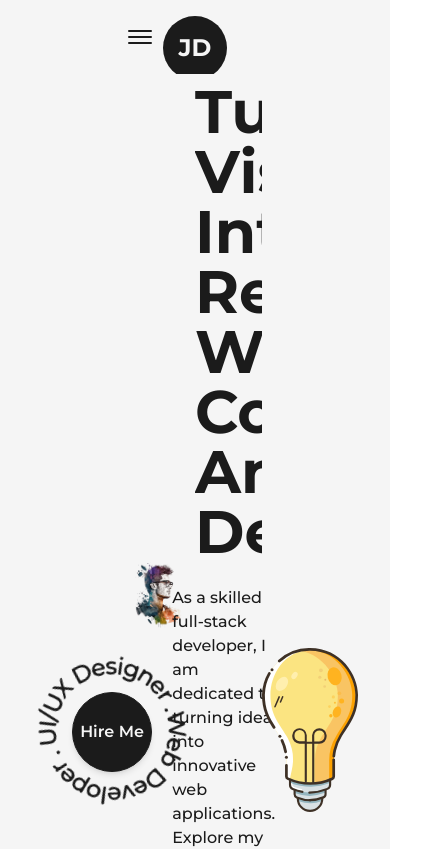
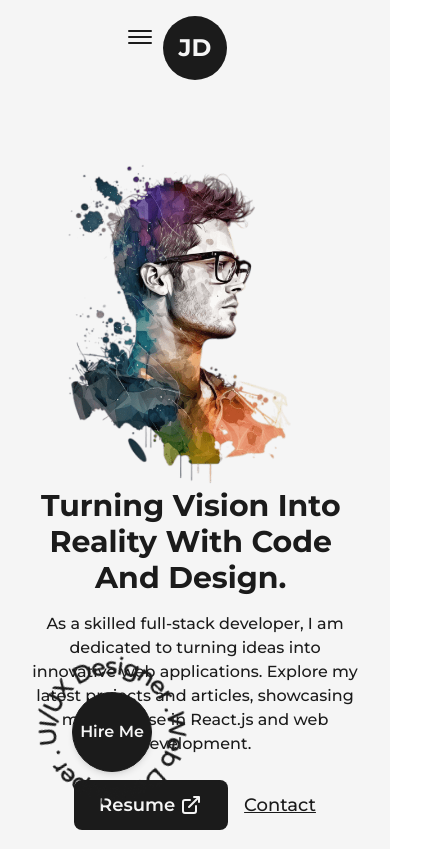
Before and after one commit to Avijit-Sarkar/Next.js-portfolio-bucks, a Next.js app: page / in a window 390 px wide. Shown: the top 849 px of the page, 424 px wide, since content can reach past the window. Built offline with nearby package versions, Linux system fonts and the light colour scheme.

Commit message:
making the home page responsive

```diff
--- a/src/components/AnimatedText.js
+++ b/src/components/AnimatedText.js
@@ -1,5 +1,5 @@
-import React from 'react';
-import { motion } from 'framer-motion';
+import React from "react";
+import { motion } from "framer-motion";
 
 const quote = {
   initial: {
@@ -28,18 +28,18 @@
   },
 };
 
-const AnimatedText = ({ text, className = '' }) => {
+const AnimatedText = ({ text, className = "" }) => {
   return (
-    <div className="w-full mx-auto py-2 flex items-center justify-center text-center overflow-hidden">
+    <div className="w-full mx-auto py-2 flex items-center justify-center text-center overflow-hidden sm:py-0">
       <motion.h1
         className={`inline-block w-full text-dark dark:text-light font-bold capitalize text-8xl ${className}`}
         variants={quote}
         initial="initial"
         animate="animate"
       >
-        {text.split(' ').map((word, index) => (
+        {text.split(" ").map((word, index) => (
           <motion.span
-            key={word + '-' + index}
+            key={word + "-" + index}
             className="inline-block"
             variants={singleWord}
           >
--- a/src/components/layout.js
+++ b/src/components/layout.js
@@ -2,7 +2,7 @@
   return (
     <>
       <div
-        className={`w-full h-full inline-block z-0 bg-light dark:bg-dark p-32 ${className}`}
+        className={`w-full h-full inline-block z-0 bg-light dark:bg-dark p-32 xl:p-24 lg:p-16 md:p-12 sm:p-8 ${className}`}
       >
         {children}
       </div>
--- a/src/pages/index.js
+++ b/src/pages/index.js
@@ -16,23 +16,23 @@
         <meta name="description" content="Generated by create next app" />
       </Head>
       <main className="flex items-center text-dark w-full min-h-screen dark:text-light">
-        <Layout className="pt-0">
-          <div className="flex items-center justify-between w-full">
-            <div className="w-1/2">
+        <Layout className="pt-0 md:pt-16 sm:pt-8">
+          <div className="flex items-center justify-between w-full lg:flex-col">
+            <div className="w-1/2 md:w-full">
               <Image
                 src={profilePic}
                 alt="Bucks"
-                className="w-full h-auto"
+                className="w-full h-auto lg:hidden md:inline-block md:w-full"
                 priority
                 sizes="(max-width: 768px) 100vw,
                 (max-width: 1200px) 50vw,
                 50vw"
               />
             </div>
-            <div className="w-1/2 flex flex-col items-center self-center">
+            <div className="w-1/2 flex flex-col items-center self-center lg:w-full lg:text-center">
               <AnimatedText
                 text="Turning Vision Into Reality With Code And Design."
-                className="!text-6xl !text-left"
+                className="!text-6xl !text-left xl:!text-5xl lg:!text-center lg:!text-6xl md:!text-5xl sm:!text-3xl"
               />
               <p className="my-4 text-base font-medium">
                 As a skilled full-stack developer, I am dedicated to turning
@@ -40,7 +40,7 @@
                 projects and articles, showcasing my expertise in React.js and
                 web development.
               </p>
-              <div className="flex items-center self-start mt-2">
+              <div className="flex items-center self-start mt-2 lg:self-center">
                 <Link
                   href="/dummy.pdf"
                   target={"_blank"}
@@ -62,7 +62,7 @@
           </div>
         </Layout>
         <HireMe />
-        <div className="absolute right-8 bottom-8 inline-block w-24">
+        <div className="absolute right-8 bottom-8 inline-block w-24 md:hidden">
           <Image src={lightBulb} alt="Bucks" className="w-full h-auto" />
         </div>
       </main>
```
